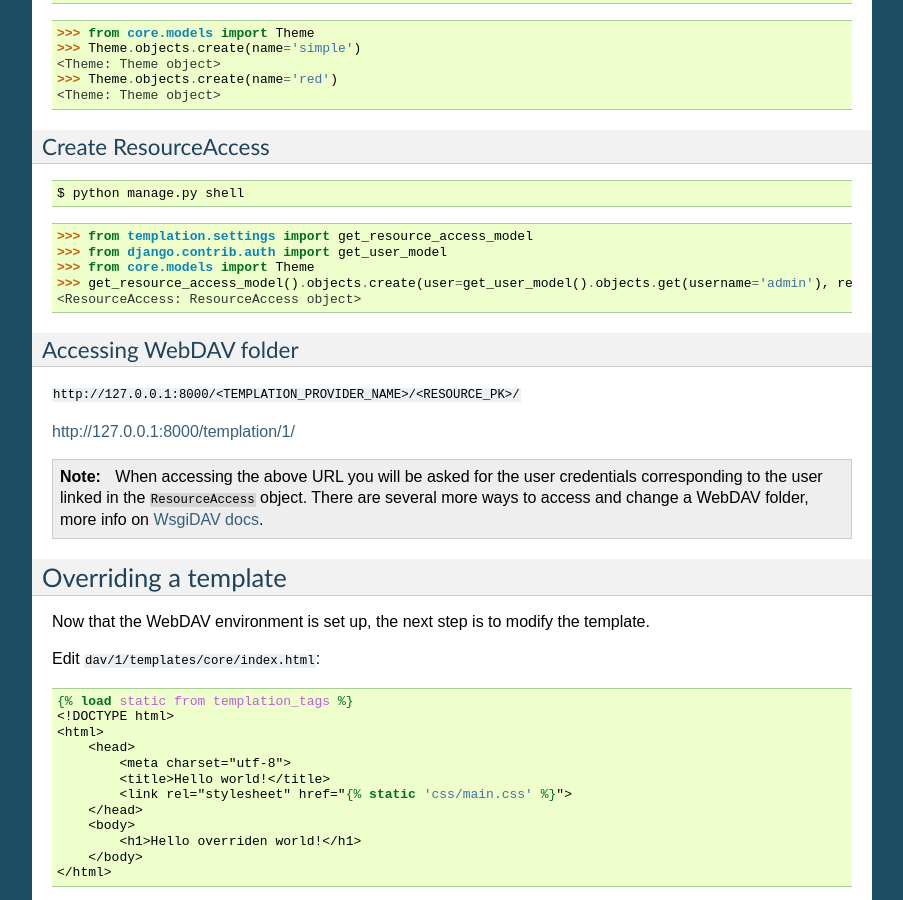
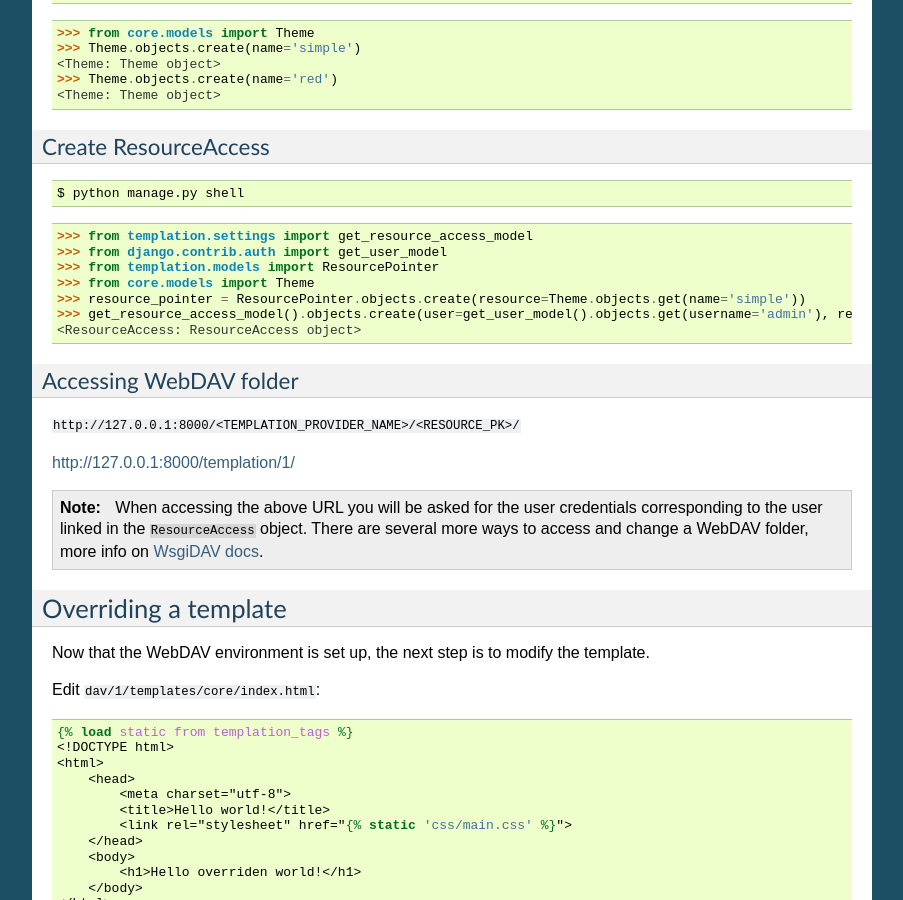
Before and after one commit to qdqmedia/django-templation, a Sphinx documentation site: the page built from docs/tutorial.rst, in a window 1280 px wide and 900 px high, scrolled down 3362 px. Shown: the whole window, without its empty margins (198-1101 px from the left). Built offline with Sphinx 7.4.7, drawn with Linux system fonts in a browser that asks for light colours.

Commit message:
Updates docs

```diff
--- a/docs/tutorial.rst
+++ b/docs/tutorial.rst
@@ -249,8 +249,10 @@ Create ResourceAccess
 
     >>> from templation.settings import get_resource_access_model
     >>> from django.contrib.auth import get_user_model
+    >>> from templation.models import ResourcePointer
     >>> from core.models import Theme
-    >>> get_resource_access_model().objects.create(user=get_user_model().objects.get(username='admin'), resource=Theme.objects.get(name='simple'))
+    >>> resource_pointer = ResourcePointer.objects.create(resource=Theme.objects.get(name='simple'))
+    >>> get_resource_access_model().objects.create(user=get_user_model().objects.get(username='admin'), resource_pointer=resource_pointer)
     <ResourceAccess: ResourceAccess object>
 
 
--- a/docs/usage.rst
+++ b/docs/usage.rst
@@ -408,7 +408,7 @@ The ``ResourceAccess`` (`RA`) object defines if a user can access a *WebDAV* fol
 
 ``ResourceAccess`` has two interesting properties:
 
-- ``is_validated`` field: Indicates if the customized resources will be available for everyone.
+- ``resource_pointer`` foreign key: Accesses the resource properties, where you have ``is_validated`` field, that indicates if the customized resources will be available for everyone.
 - ``get_access_token()`` method: Returns an access token that allows everyone to see the customized version for this resource.
 
 
```
